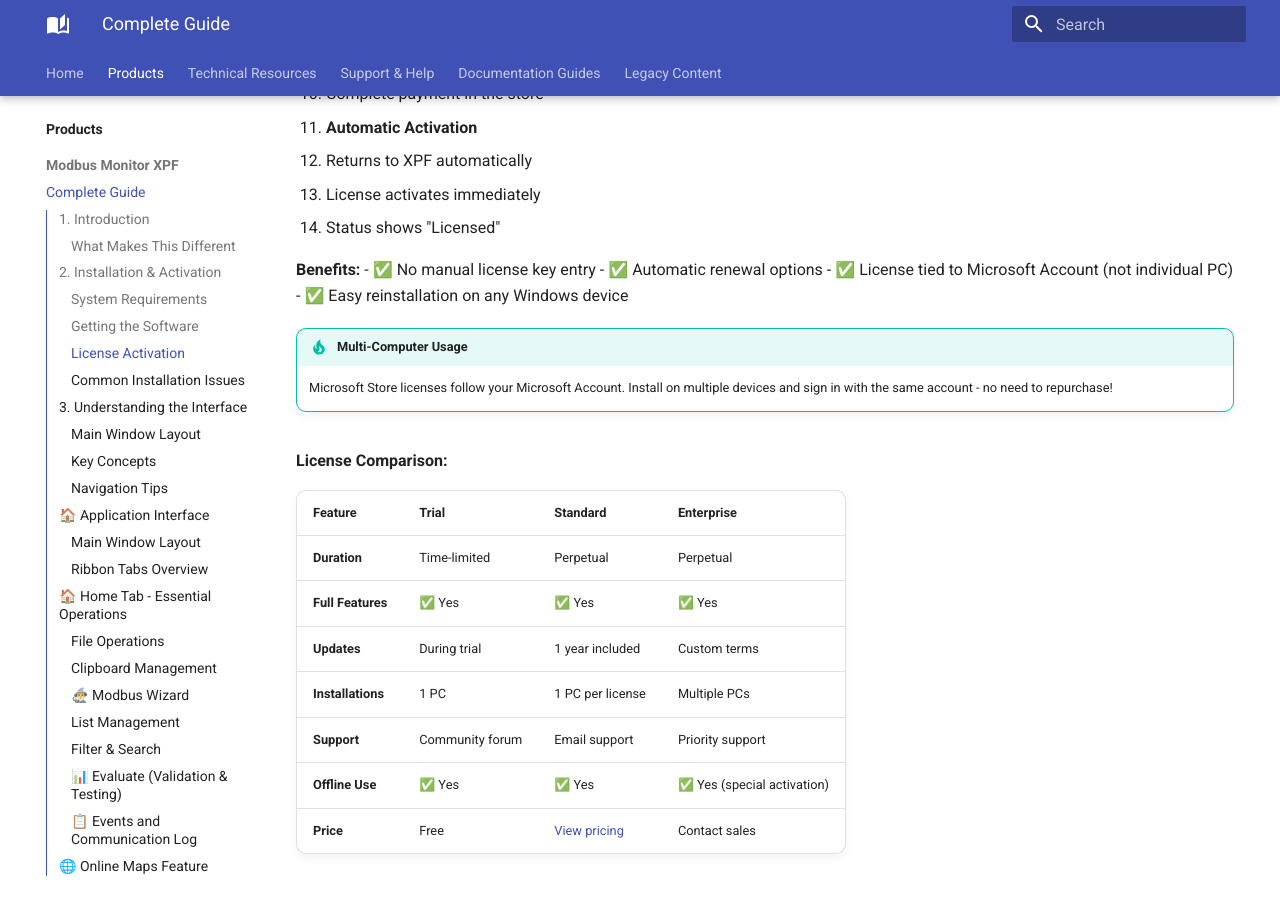
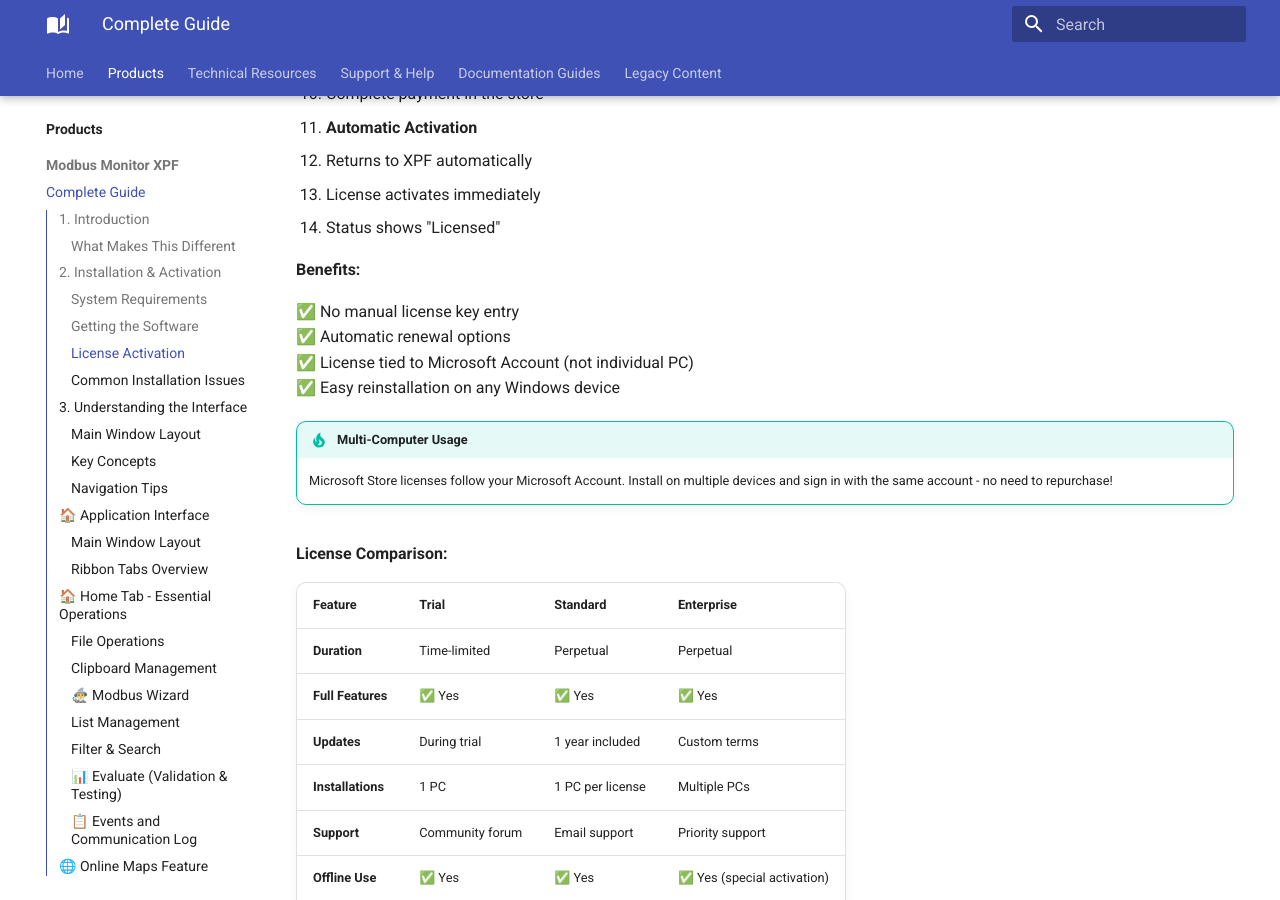
Before and after one commit to Modbus-Monitor/docs, an MkDocs documentation site: the page built from docs/products/xpf/user-guide.md, in a window 1280 px wide and 900 px high, scrolled down 5296 px. Built offline with MkDocs 1.6.1 and Material for MkDocs 9.7.7, drawn with Linux system fonts in a browser that asks for light colours; the version menu is left out; some of the changed text lies outside the part shown.

```diff
--- a/docs/products/xpf/user-guide.md
+++ b/docs/products/xpf/user-guide.md
@@ -172,10 +172,11 @@ Choose your activation method based on how you obtained the software:
        - Status shows "Licensed"
 
     **Benefits:**
-    - ✅ No manual license key entry
-    - ✅ Automatic renewal options
-    - ✅ License tied to Microsoft Account (not individual PC)
-    - ✅ Easy reinstallation on any Windows device
+
+    ✅ No manual license key entry
+    ✅ Automatic renewal options
+    ✅ License tied to Microsoft Account (not individual PC)
+    ✅ Easy reinstallation on any Windows device
 
     !!! tip "Multi-Computer Usage"
         Microsoft Store licenses follow your Microsoft Account. Install on multiple devices and sign in with the same account - no need to repurchase!
@@ -887,10 +888,11 @@ XPF can simultaneously operate as both Client and Server, providing complete Mod
 ### Server Capabilities
 
 **Multi-Interface Support:**
-- ✅ **TCP Server**: Standard Modbus TCP on port 502
-- ✅ **UDP Server**: Modbus UDP for specialized applications
-- ✅ **Multiple Serial**: Multiple COM ports with different settings
-- ✅ **Concurrent Operation**: All interfaces can run simultaneously
+
+✅ **TCP Server**: Standard Modbus TCP on port 502
+✅ **UDP Server**: Modbus UDP for specialized applications
+✅ **Multiple Serial**: Multiple COM ports with different settings
+✅ **Concurrent Operation**: All interfaces can run simultaneously
 
 ### TCP Server Configuration
 
```
